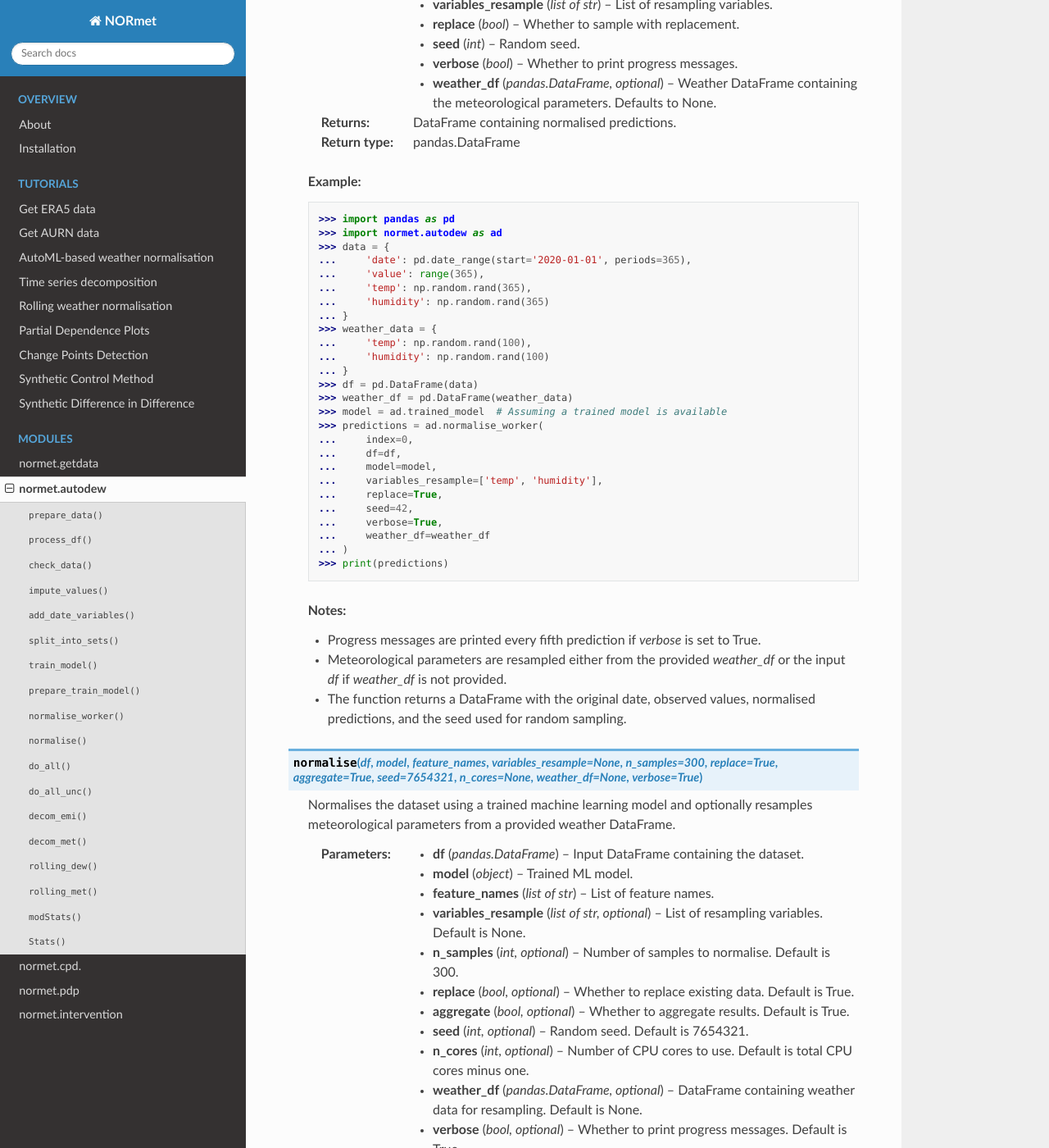
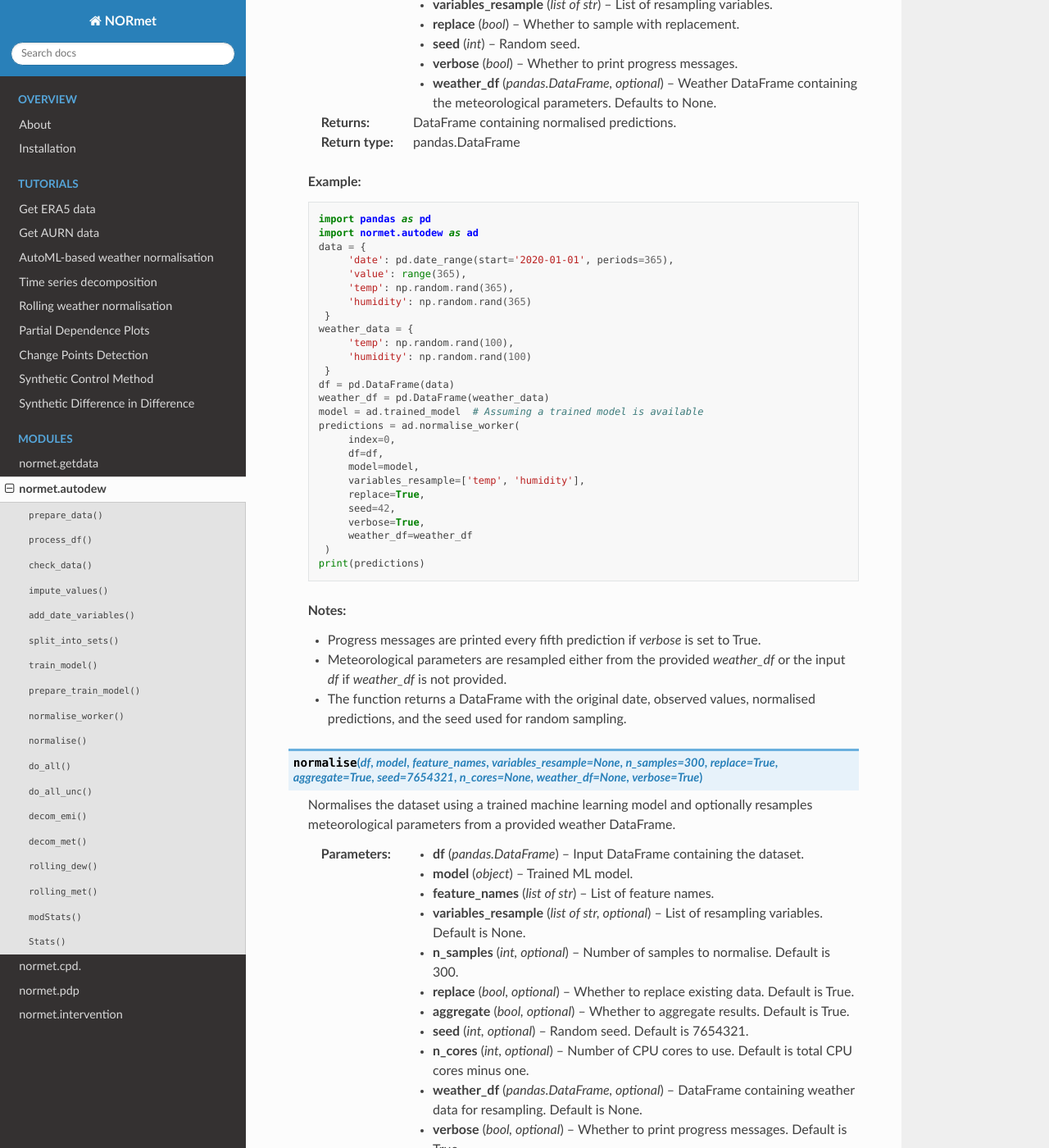
Before and after one commit to m-edal/normet, a Sphinx documentation site: the page built from docs/autodew.rst, in a window 1280 px wide and 1400 px high, scrolled down 6823 px. Shown: the whole window at 82% size. Built offline with Sphinx 7.4.7 and the Read the Docs theme 2.0.0, drawn with Linux system fonts in a browser that asks for light colours; some of the changed text lies outside the part shown.

Commit message:
Some tweaks

```diff
--- a/docs/autodew.rst
+++ b/docs/autodew.rst
@@ -35,12 +35,12 @@
 
     .. code-block:: python
 
-        >>> import pandas as pd
-        >>> import normet.autodew as ad
-        >>> df = pd.read_csv('timeseries_data.csv')
-        >>> value = 'target'
-        >>> feature_names = ['feature1', 'feature2', 'feature3']
-        >>> prepared_df = ad.prepare_data(df, value, feature_names, split_method='time_series', fraction=0.8)
+        import pandas as pd
+        import normet.autodew as ad
+        df = pd.read_csv('timeseries_data.csv')
+        value = 'target'
+        feature_names = ['feature1', 'feature2', 'feature3']
+        prepared_df = ad.prepare_data(df, value, feature_names, split_method='time_series', fraction=0.8)
 
     **Notes:**
 
@@ -68,11 +68,11 @@
 
     .. code-block:: python
 
-        >>> import pandas as pd
-        >>> import normet.autodew as ad
-        >>> df = pd.read_csv('data.csv')
-        >>> variables_col = ['feature1', 'feature2', 'feature3']
-        >>> processed_df = ad.process_df(df, variables_col)
+        import pandas as pd
+        import normet.autodew as ad
+        df = pd.read_csv('data.csv')
+        variables_col = ['feature1', 'feature2', 'feature3']
+        processed_df = ad.process_df(df, variables_col)
 
 
 .. function:: check_data(df, value)
@@ -101,15 +101,15 @@
 
     .. code-block:: python
 
-        >>> import pandas as pd
-        >>> import normet.autodew as ad
-        >>> data = {
-        ...     'timestamp': pd.date_range(start='1/1/2020', periods=5, freq='D'),
-        ...     'target': [1, 2, 3, 4, 5]
-        ... }
-        >>> df = pd.DataFrame(data).set_index('timestamp')
-        >>> df_checked = ad.check_data(df, 'target')
-        >>> print(df_checked)
+        import pandas as pd
+        import normet.autodew as ad
+        data = {
+             'timestamp': pd.date_range(start='1/1/2020', periods=5, freq='D'),
+             'target': [1, 2, 3, 4, 5]
+         }
+        df = pd.DataFrame(data).set_index('timestamp')
+        df_checked = ad.check_data(df, 'target')
+        print(df_checked)
 
 
 .. function:: impute_values(df, na_rm)
@@ -133,11 +133,11 @@
 
     .. code-block:: python
 
-        >>> import pandas as pd
-        >>> import normet.autodew as ad
-        >>> df = pd.read_csv('data.csv')
-        >>> cleaned_df = ad.impute_values(df, na_rm=True)
-        >>> print(cleaned_df.head())
+        import pandas as pd
+        import normet.autodew as ad
+        df = pd.read_csv('data.csv')
+        cleaned_df = ad.impute_values(df, na_rm=True)
+        print(cleaned_df.head())
 
 
 .. function:: add_date_variables(df, replace)
@@ -161,11 +161,11 @@
 
     .. code-block:: python
 
-        >>> import pandas as pd
-        >>> import normet.autodew as ad
-        >>> df = pd.read_csv('data.csv')
-        >>> enriched_df = ad.add_date_variables(df, replace=True)
-        >>> print(enriched_df.head())
+        import pandas as pd
+        import normet.autodew as ad
+        df = pd.read_csv('data.csv')
+        enriched_df = ad.add_date_variables(df, replace=True)
+        print(enriched_df.head())
 
 
 .. function:: split_into_sets(df, split_method, fraction, seed)
@@ -188,14 +188,14 @@
 
     .. code-block:: python
 
-        >>> import pandas as pd
-        >>> import normet.autodew as ad
-        >>> data = {
-        ...     'date': pd.date_range(start='2020-01-01', periods=365),
-        ...     'value': range(365)
-        ... }
-        >>> df = pd.DataFrame(data)
-        >>> df_split = ad.split_into_sets(df, split_method='season', fraction=0.8, seed=12345)
+        import pandas as pd
+        import normet.autodew as ad
+        data = {
+             'date': pd.date_range(start='2020-01-01', periods=365),
+             'value': range(365)
+         }
+        df = pd.DataFrame(data)
+        df_split = ad.split_into_sets(df, split_method='season', fraction=0.8, seed=12345)
 
     **Notes:**
 
@@ -233,16 +233,16 @@
 
     .. code-block:: python
 
-        >>> import pandas as pd
-        >>> import normet.autodew as ad
-        >>> data = {
-        ...     'feature1': [1, 2, 3, 4, 5],
-        ...     'feature2': [5, 4, 3, 2, 1],
-        ...     'target': [10, 20, 30, 40, 50],
-        ...     'set': ['training', 'training', 'training', 'validation', 'validation']
-        ... }
-        >>> df = pd.DataFrame(data)
-        >>> model = ad.train_model(df, value='target', variables=['feature1', 'feature2'])
+        import pandas as pd
+        import normet.autodew as ad
+        data = {
+             'feature1': [1, 2, 3, 4, 5],
+             'feature2': [5, 4, 3, 2, 1],
+             'target': [10, 20, 30, 40, 50],
+             'set': ['training', 'training', 'training', 'validation', 'validation']
+         }
+        df = pd.DataFrame(data)
+        model = ad.train_model(df, value='target', variables=['feature1', 'feature2'])
 
     **Notes:**
 
@@ -288,21 +288,21 @@
 
     .. code-block:: python
 
-        >>> import pandas as pd
-        >>> import normet.autodew as ad
-        >>> data = {
-        ...     'feature1': [1, 2, 3, 4, 5],
-        ...     'feature2': [5, 4, 3, 2, 1],
-        ...     'target': [2, 3, 4, 5, 6],
-        ...     'set': ['training', 'training', 'training', 'testing', 'testing']
-        ... }
-        >>> df = pd.DataFrame(data)
-        >>> feature_names = ['feature1', 'feature2']
-        >>> split_method = 'random'
-        >>> fraction = 0.75
-        >>> model_config = {'time_budget': 60, 'metric': 'rmse'}
-        >>> seed = 7654321
-        >>> df_prepared, model = ad.prepare_train_model(df, value='target', feature_names=feature_names, split_method=split_method, fraction=fraction, model_config=model_config, seed=seed, verbose=True)
+        import pandas as pd
+        import normet.autodew as ad
+        data = {
+             'feature1': [1, 2, 3, 4, 5],
+             'feature2': [5, 4, 3, 2, 1],
+             'target': [2, 3, 4, 5, 6],
+             'set': ['training', 'training', 'training', 'testing', 'testing']
+         }
+        df = pd.DataFrame(data)
+        feature_names = ['feature1', 'feature2']
+        split_method = 'random'
+        fraction = 0.75
+        model_config = {'time_budget': 60, 'metric': 'rmse'}
+        seed = 7654321
+        df_prepared, model = ad.prepare_train_model(df, value='target', feature_names=feature_names, split_method=split_method, fraction=fraction, model_config=model_config, seed=seed, verbose=True)
 
     **Notes:**
 
@@ -347,32 +347,32 @@
 
     .. code-block:: python
 
-        >>> import pandas as pd
-        >>> import normet.autodew as ad
-        >>> data = {
-        ...     'date': pd.date_range(start='2020-01-01', periods=365),
-        ...     'value': range(365),
-        ...     'temp': np.random.rand(365),
-        ...     'humidity': np.random.rand(365)
-        ... }
-        >>> weather_data = {
-        ...     'temp': np.random.rand(100),
-        ...     'humidity': np.random.rand(100)
-        ... }
-        >>> df = pd.DataFrame(data)
-        >>> weather_df = pd.DataFrame(weather_data)
-        >>> model = ad.trained_model  # Assuming a trained model is available
-        >>> predictions = ad.normalise_worker(
-        ...     index=0,
-        ...     df=df,
-        ...     model=model,
-        ...     variables_resample=['temp', 'humidity'],
-        ...     replace=True,
-        ...     seed=42,
-        ...     verbose=True,
-        ...     weather_df=weather_df
-        ... )
-        >>> print(predictions)
+        import pandas as pd
+        import normet.autodew as ad
+        data = {
+             'date': pd.date_range(start='2020-01-01', periods=365),
+             'value': range(365),
+             'temp': np.random.rand(365),
+             'humidity': np.random.rand(365)
+         }
+        weather_data = {
+             'temp': np.random.rand(100),
+             'humidity': np.random.rand(100)
+         }
+        df = pd.DataFrame(data)
+        weather_df = pd.DataFrame(weather_data)
+        model = ad.trained_model  # Assuming a trained model is available
+        predictions = ad.normalise_worker(
+             index=0,
+             df=df,
+             model=model,
+             variables_resample=['temp', 'humidity'],
+             replace=True,
+             seed=42,
+             verbose=True,
+             weather_df=weather_df
+         )
+        print(predictions)
 
     **Notes:**
 
@@ -415,19 +415,19 @@
 
     .. code-block:: python
 
-        >>> import pandas as pd
-        >>> import normet.autodew as ad
-        >>> data = {
-        ...     'date': pd.date_range(start='2020-01-01', periods=5, freq='D'),
-        ...     'feature1': [1, 2, 3, 4, 5],
-        ...     'feature2': [5, 4, 3, 2, 1],
-        ...     'value': [2, 3, 4, 5, 6]
-        ... }
-        >>> df = pd.DataFrame(data)
-        >>> feature_names = ['feature1', 'feature2']
-        >>> model = ad.train_model(df, value='value', variables=feature_names)
-        >>> variables_resample = ['feature1', 'feature2']
-        >>> normalised_df = ad.normalise(df, model, feature_names, variables_resample)
+        import pandas as pd
+        import normet.autodew as ad
+        data = {
+             'date': pd.date_range(start='2020-01-01', periods=5, freq='D'),
+             'feature1': [1, 2, 3, 4, 5],
+             'feature2': [5, 4, 3, 2, 1],
+             'value': [2, 3, 4, 5, 6]
+         }
+        df = pd.DataFrame(data)
+        feature_names = ['feature1', 'feature2']
+        model = ad.train_model(df, value='value', variables=feature_names)
+        variables_resample = ['feature1', 'feature2']
+        normalised_df = ad.normalise(df, model, feature_names, variables_resample)
 
     **Notes:**
 
@@ -477,13 +477,13 @@
 
     .. code-block:: python
 
-        >>> import pandas as pd
-        >>> import normet.autodew as ad
-        >>> df = pd.read_csv('timeseries_data.csv')
-        >>> value = 'target'
-        >>> feature_names = ['feature1', 'feature2', 'feature3']
-        >>> variables_resample = ['feature1', 'feature2']
-        >>> df_dew, mod_stats = ad.do_all(df, value=value, feature_names=feature_names, variables_resample=variables_resample)
+        import pandas as pd
+        import normet.autodew as ad
+        df = pd.read_csv('timeseries_data.csv')
+        value = 'target'
+        feature_names = ['feature1', 'feature2', 'feature3']
+        variables_resample = ['feature1', 'feature2']
+        df_dew, mod_stats = ad.do_all(df, value=value, feature_names=feature_names, variables_resample=variables_resample)
 
     **Notes:**
 
@@ -534,13 +534,13 @@
 
     .. code-block:: python
 
-        >>> import pandas as pd
-        >>> import normet.autodew as ad
-        >>> df = pd.read_csv('timeseries_data.csv')
-        >>> value = 'target'
-        >>> feature_names = ['feature1', 'feature2', 'feature3']
-        >>> variables_resample = ['feature1', 'feature2']
-        >>> df_dew, mod_stats = ad.do_all_unc(df, value=value, feature_names=feature_names, variables_resample=variables_resample)
+        import pandas as pd
+        import normet.autodew as ad
+        df = pd.read_csv('timeseries_data.csv')
+        value = 'target'
+        feature_names = ['feature1', 'feature2', 'feature3']
+        variables_resample = ['feature1', 'feature2']
+        df_dew, mod_stats = ad.do_all_unc(df, value=value, feature_names=feature_names, variables_resample=variables_resample)
 
     Notes:
 
@@ -585,12 +585,12 @@
 
     .. code-block:: python
 
-        >>> import pandas as pd
-        >>> import normet.autodew as ad
-        >>> df = pd.read_csv('timeseries_data.csv')
-        >>> value = 'target'
-        >>> feature_names = ['feature1', 'feature2', 'feature3']
-        >>> df_dewc, mod_stats = ad.decom_emi(df, value, feature_names)
+        import pandas as pd
+        import normet.autodew as ad
+        df = pd.read_csv('timeseries_data.csv')
+        value = 'target'
+        feature_names = ['feature1', 'feature2', 'feature3']
+        df_dewc, mod_stats = ad.decom_emi(df, value, feature_names)
 
     **Details:**
 
@@ -638,12 +638,12 @@
 
     .. code-block:: python
 
-        >>> import pandas as pd
-        >>> import normet.autodew as ad
-        >>> df = pd.read_csv('timeseries_data.csv')
-        >>> value = 'target'
-        >>> feature_names = ['feature1', 'feature2', 'feature3']
-        >>> df_dewwc, mod_stats = ad.decom_met(df, value, feature_names)
+        import pandas as pd
+        import normet.autodew as ad
+        df = pd.read_csv('timeseries_data.csv')
+        value = 'target'
+        feature_names = ['feature1', 'feature2', 'feature3']
+        df_dewwc, mod_stats = ad.decom_met(df, value, feature_names)
 
     **Details:**
 
@@ -710,13 +710,13 @@
 
     .. code-block:: python
 
-        >>> import pandas as pd
-        >>> import normet.autodew as ad
-        >>> df = pd.read_csv('timeseries_data.csv')
-        >>> value = 'target'
-        >>> feature_names = ['feature1', 'feature2', 'feature3']
-        >>> variables_resample = ['feature1', 'feature2']
-        >>> dfr, mod_stats = ad.rolling_dew(df, value, feature_names, variables_resample)
+        import pandas as pd
+        import normet.autodew as ad
+        df = pd.read_csv('timeseries_data.csv')
+        value = 'target'
+        feature_names = ['feature1', 'feature2', 'feature3']
+        variables_resample = ['feature1', 'feature2']
+        dfr, mod_stats = ad.rolling_dew(df, value, feature_names, variables_resample)
 
     **Notes:**
 
@@ -778,12 +778,12 @@
 
     .. code-block:: python
 
-        >>> import pandas as pd
-        >>> import normet.autodew as ad
-        >>> df = pd.read_csv('timeseries_data.csv')
-        >>> value = 'target'
-        >>> feature_names = ['feature1', 'feature2', 'feature3']
-        >>> df_dew, mod_stats = ad.rolling_met(df, value, feature_names, window_days=14, rollingevery=2)
+        import pandas as pd
+        import normet.autodew as ad
+        df = pd.read_csv('timeseries_data.csv')
+        value = 'target'
+        feature_names = ['feature1', 'feature2', 'feature3']
+        df_dew, mod_stats = ad.rolling_met(df, value, feature_names, window_days=14, rollingevery=2)
 
     **Notes:**
 
@@ -812,11 +812,11 @@
 
     .. code-block:: python
 
-        >>> import pandas as pd
-        >>> from normet.autodew import modStats, train_model
-        >>> df = pd.read_csv('timeseries_data.csv')
-        >>> model = ad.train_model(df, 'target', feature_names)
-        >>> stats = ad.modStats(df, model, set='testing')
+        import pandas as pd
+        from normet.autodew import modStats, train_model
+        df = pd.read_csv('timeseries_data.csv')
+        model = ad.train_model(df, 'target', feature_names)
+        stats = ad.modStats(df, model, set='testing')
 
     **Notes:**
 
@@ -868,15 +868,15 @@
 
     .. code-block:: python
 
-        >>> import pandas as pd
-        >>> import normet.autodew as ad
-        >>> data = {
-        ...         'observed': [1, 2, 3, 4, 5],
-        ...         'predicted': [1.1, 1.9, 3.2, 3.8, 5.1]
-        ... }
-        >>> df = pd.DataFrame(data)
-        >>> stats = ad.Stats(df, mod='predicted', obs='observed')
-        >>> print(stats)
+        import pandas as pd
+        import normet.autodew as ad
+        data = {
+                 'observed': [1, 2, 3, 4, 5],
+                 'predicted': [1.1, 1.9, 3.2, 3.8, 5.1]
+         }
+        df = pd.DataFrame(data)
+        stats = ad.Stats(df, mod='predicted', obs='observed')
+        print(stats)
 
     **Notes:**
 
```
Also changed, not shown: docs/cpd.rst (+8 -8 lines), docs/getdata.rst (+41 -41 lines), docs/intervention.rst (+8 -8 lines), docs/pdp.rst (+8 -8 lines).
